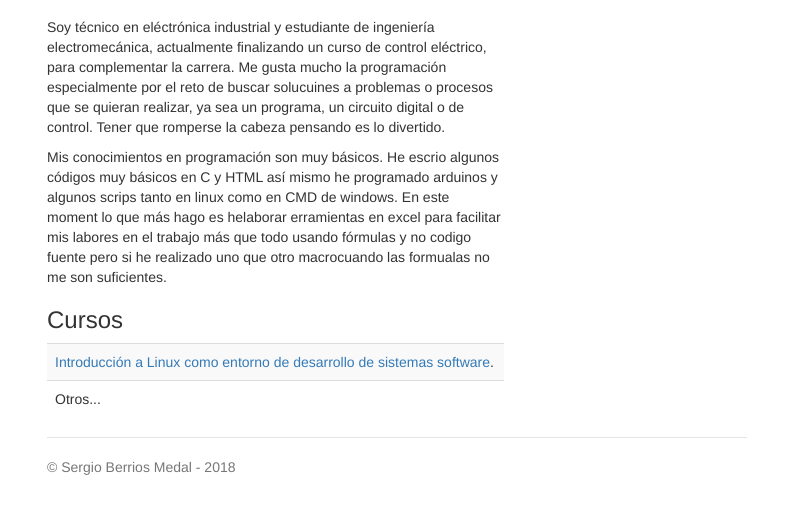
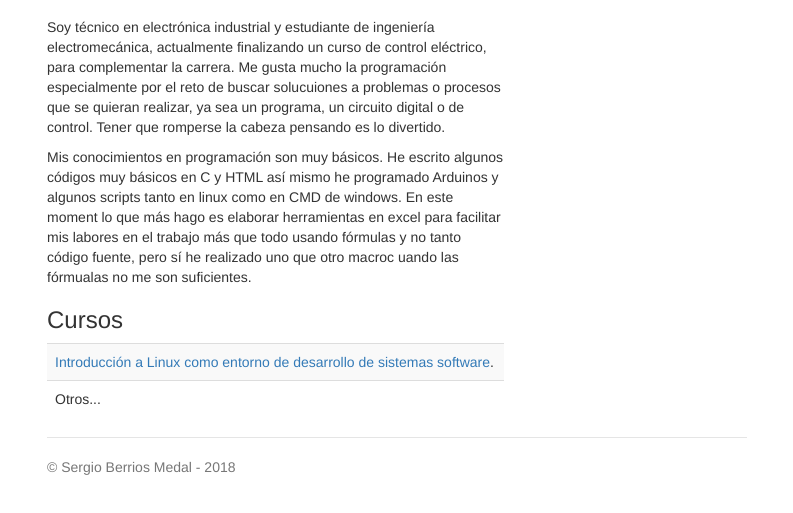
Before and after one commit to checho00o/checho00o.github.io, a plain HTML site: page index.html in a window 1280 px wide. Shown: the part 217-730 px from the top of the page, without its empty margins (243-1036 px from the left). Drawn offline with nearby package versions, Linux system fonts and the light colour scheme.

Commit message:
versión 4, algunas correciones en el texto

```diff
--- a/index.html
+++ b/index.html
@@ -37,9 +37,9 @@
       <div class='row'>
         <div class='col-sm-8'>
           <br>
-          <p>Soy técnico en eléctrónica industrial y estudiante de ingeniería electromecánica, actualmente finalizando un curso de control eléctrico, para complementar la carrera. Me gusta mucho la programación especialmente por el reto de buscar solucuines a problemas o procesos que se quieran realizar, ya sea un programa, un circuito digital o de control. Tener que romperse la cabeza pensando es lo divertido. </p>
+          <p>Soy técnico en electrónica industrial y estudiante de ingeniería electromecánica, actualmente finalizando un curso de control eléctrico, para complementar la carrera. Me gusta mucho la programación especialmente por el reto de buscar solucuiones a problemas o procesos que se quieran realizar, ya sea un programa, un circuito digital o de control. Tener que romperse la cabeza pensando es lo divertido. </p>
 
-          <p>Mis conocimientos en programación son muy básicos. He escrio algunos códigos muy básicos en C y HTML así mismo he programado arduinos y algunos scrips tanto en linux como en CMD de windows. En este moment lo que más hago es helaborar erramientas en excel para facilitar mis labores en el trabajo más que todo usando fórmulas y no codigo fuente pero si he realizado uno que otro macrocuando las formualas no me son suficientes. </p>
+          <p>Mis conocimientos en programación son muy básicos. He escrito algunos códigos muy básicos en C y HTML así mismo he programado Arduinos y algunos scripts tanto en linux como en CMD de windows. En este moment lo que más hago es elaborar herramientas en excel para facilitar mis labores en el trabajo más que todo usando fórmulas y no tanto código fuente, pero sí he realizado uno que otro macroc uando las fórmualas no me son suficientes. </p>
 
           <h3>Cursos</h3>
           <table class='table table-striped'>
```
